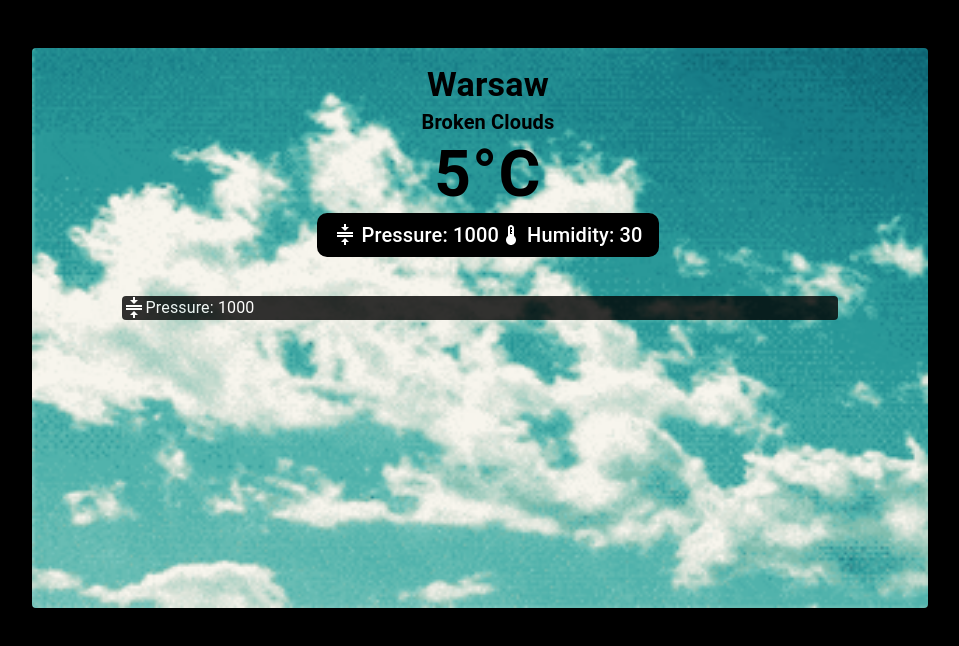
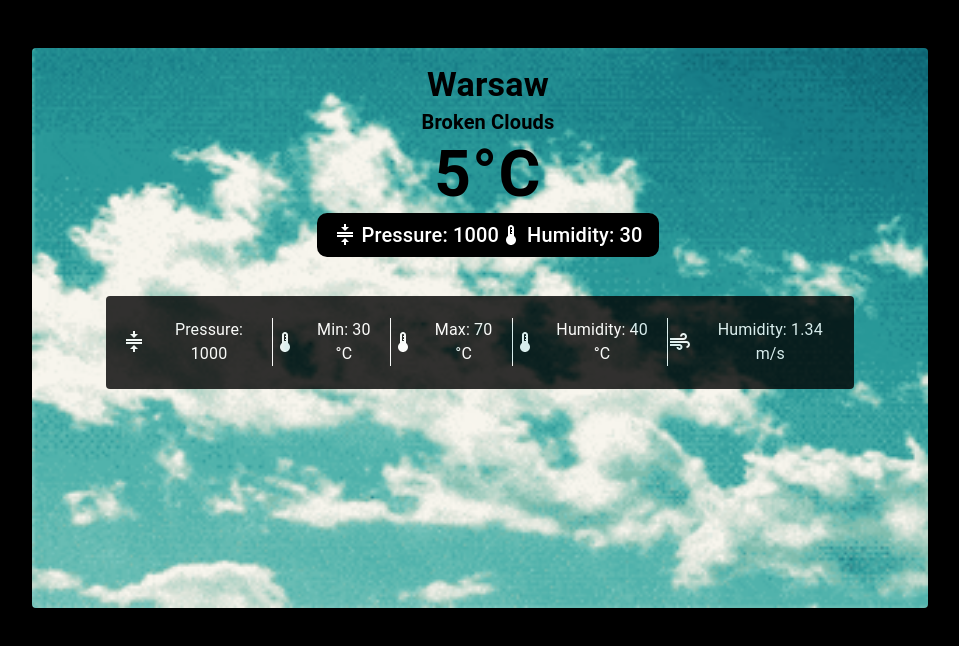
Before and after one commit to Sam44323/weather_MUI, a React (Create React App) app: page / in a window 1280 px wide. Shown: the top 646 px of the page, without its empty margins (160-1119 px from the left). Built offline with nearby package versions, Linux system fonts and the light colour scheme.

Commit message:
add: added styles for bottom_container

```diff
--- a/src/App.css
+++ b/src/App.css
@@ -7,3 +7,10 @@
   min-height: 70vh;
   border-radius: 4px;
 }
+
+.rightDiv{
+  width: 1px;
+  height: 100%;
+  background-color: #fff;
+margin-left: 10px;
+}
--- a/src/components/BottomContainer/Value.tsx
+++ b/src/components/BottomContainer/Value.tsx
@@ -1,15 +1,16 @@
 import React from "react";
 import { Box, Typography } from "@mui/material";
-import { Compress, Thermostat } from "@mui/icons-material";
+import { Compress, Thermostat, Air } from "@mui/icons-material";
 
 interface ValueProps {
   value: string | number;
-  icon: "temp" | "pressure";
+  icon: "temp" | "pressure" | "air";
   text: string;
+  showRight: boolean;
 }
 
 const Value: React.FC<ValueProps> = (props) => {
-  const getIcons = (value: "temp" | "pressure") => {
+  const getIcons = (value: "temp" | "pressure" | "air") => {
     switch (value) {
       case "temp":
         return (
@@ -22,6 +23,14 @@ const Value: React.FC<ValueProps> = (props) => {
       case "pressure":
         return (
           <Compress
+            sx={{
+              color: "white",
+            }}
+          />
+        );
+      case "air":
+        return (
+          <Air
             sx={{
               color: "white",
             }}
@@ -46,9 +55,18 @@ const Value: React.FC<ValueProps> = (props) => {
       }}
     >
       {getIcons(props.icon)}
-      <Typography variant="body1" sx={{ textAlign: "center", color: "white" }}>
-        {props.text}: {props.value}
+      <Typography
+        variant="body1"
+        sx={{
+          textAlign: "center",
+          color: "white",
+          marginLeft: "10px",
+        }}
+      >
+        {props.text}: {props.value}{" "}
+        {props.icon === "temp" ? "°C" : props.icon === "air" ? "m/s" : ""}
       </Typography>
+      {props.showRight && <div className="rightDiv"></div>}
     </Box>
   );
 };
--- a/src/container/BottomContainer.tsx
+++ b/src/container/BottomContainer.tsx
@@ -1,5 +1,5 @@
 import React from "react";
-import { Box, Typography } from "@mui/material";
+import { Box } from "@mui/material";
 
 // components
 import Value from "../components/BottomContainer/Value";
@@ -9,14 +9,21 @@ const BottomContainer: React.FC = () => {
     <Box
       sx={{
         backgroundColor: "#000",
+        display: "flex",
+        justifyContent: "space-around",
         opacity: 0.8,
         width: "80%",
         margin: "0 auto",
         marginTop: "2.4rem",
         borderRadius: "4px",
+        padding: "1.4rem 1rem",
       }}
     >
-      <Value value={1000} text="Pressure" icon="pressure" />
+      <Value value={1000} text="Pressure" icon="pressure" showRight />
+      <Value value={30} text="Min" icon="temp" showRight />
+      <Value value={70} text="Max" icon="temp" showRight />
+      <Value value={40} text="Humidity" icon="temp" showRight />
+      <Value value={1.34} text="Humidity" icon="air" showRight={false} />
     </Box>
   );
 };
```
